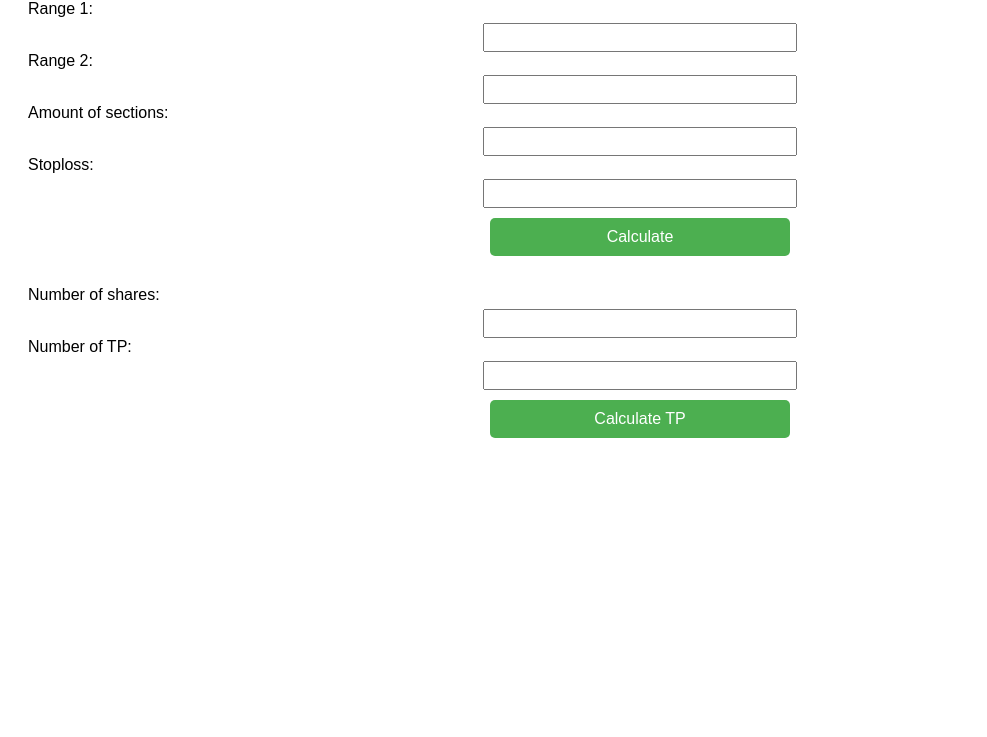
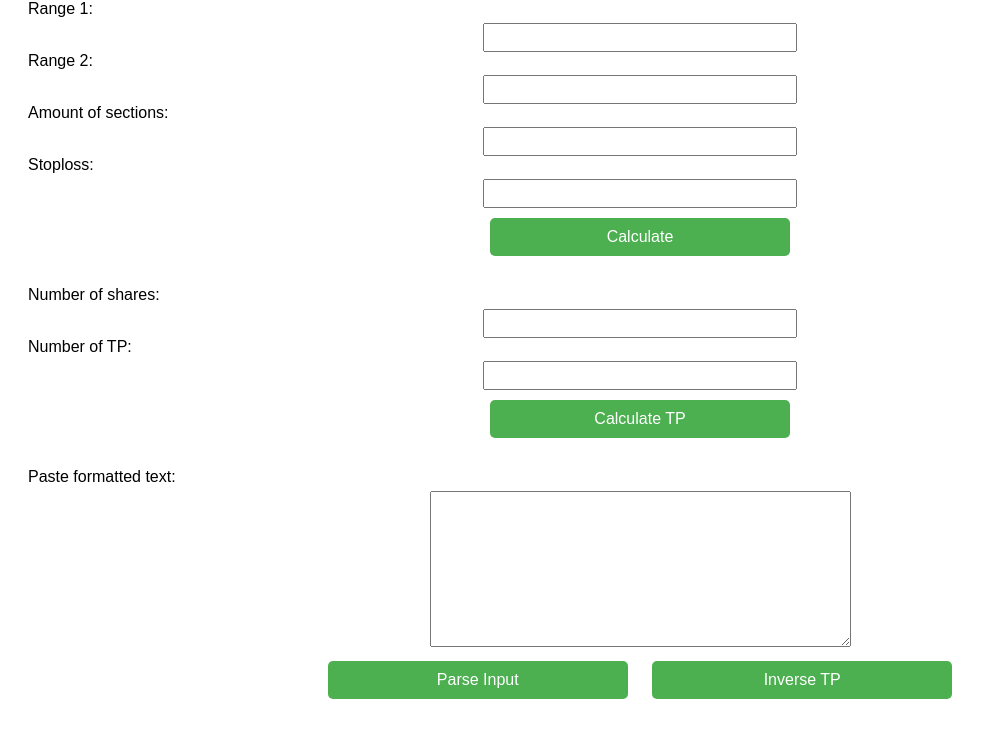
Before and after one commit to zJqson/Crypto, a plain HTML site: page calculator.html in a window 1280 px wide. Shown: the part 86-823 px from the top of the page, without its empty margins (0-987 px from the left). Before the commit the page ends 800 px from the top, so only its background shows below. Drawn offline with Linux system fonts and the light colour scheme.

Commit message:
Update calculator.html

```diff
--- a/calculator.html
+++ b/calculator.html
@@ -63,6 +63,9 @@
 	<input type="number" id="stoploss">
 
 
+
+
+
     <button onclick="calculate()">Calculate</button>
 
     <p id="increment"></p>
@@ -77,6 +80,12 @@
     <button onclick="calculateTP()">Calculate TP</button>
 
     <p id="shares-sell"></p>
+
+	<label for="input-format">Paste formatted text:</label>
+<textarea id="input-format" rows="10" cols="50"></textarea><br>
+<button onclick="parseInput()">Parse Input</button>
+<button onclick="inverseTP()">Inverse TP</button>
+
 
     <script>
 
@@ -143,6 +152,58 @@ for (let i = 0; i < sections; i++) {
 
 
         }
+
+		function parseInput() {
+    let inputText = document.getElementById("input-format").value;
+    let rangePattern = /(\d+(\.\d+)?)[\s\-]+(\d+(\.\d+)?)/;
+    let tpPattern = /TP\d+:\s+(\d+(\.\d+)?)/g;
+    let slPattern = /SL:\s+(\d+(\.\d+)?)/;
+
+    let rangeMatch = inputText.match(rangePattern);
+    let tpMatches = Array.from(inputText.matchAll(tpPattern));
+    let slMatch = inputText.match(slPattern);
+    let tpValues = [];
+
+    if (rangeMatch) {
+        document.getElementById("range1").value = rangeMatch[1];
+        document.getElementById("range2").value = rangeMatch[3];
+    }
+
+    if (tpMatches) {
+        document.getElementById("sections").value = tpMatches.length;
+        tpMatches.forEach((match) => {
+            tpValues.push(match[1]);
+        });
+    }
+
+    if (slMatch) {
+        document.getElementById("stoploss").value = slMatch[1];
+    }
+
+    calculate();
+
+    for (let i = 0; i < tpValues.length; i++) {
+        document.getElementById("input-" + i).value = tpValues[i];
+        calculatePercentage(i);
+    }
+}
+
+function inverseTP() {
+    let sections = parseFloat(document.getElementById("sections").value);
+    let reversedTPValues = [];
+
+    for (let i = 0; i < sections; i++) {
+        reversedTPValues.unshift(document.getElementById("input-" + i).value);
+    }
+
+    for (let i = 0; i < sections; i++) {
+        document.getElementById("input-" + i).value = reversedTPValues[i];
+        calculatePercentage(i);
+    }
+}
+
+
+
     </script>
 </body>
 </html>
```
